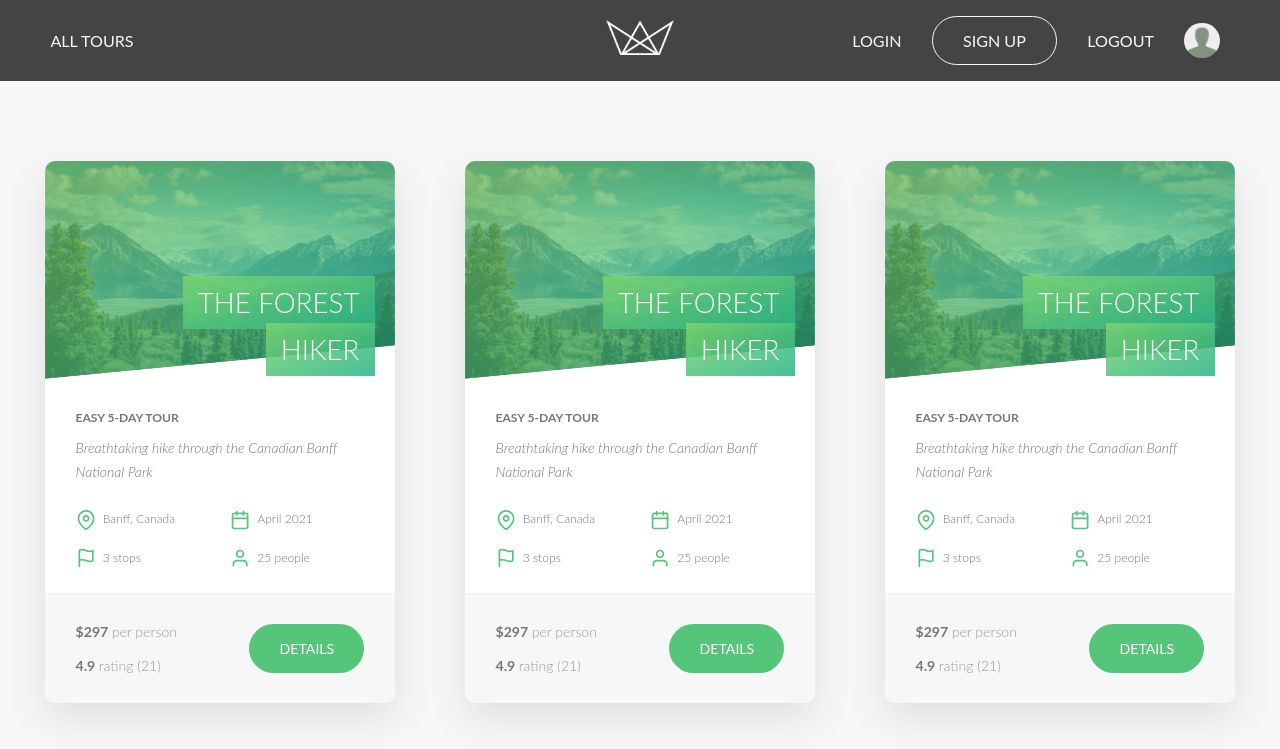
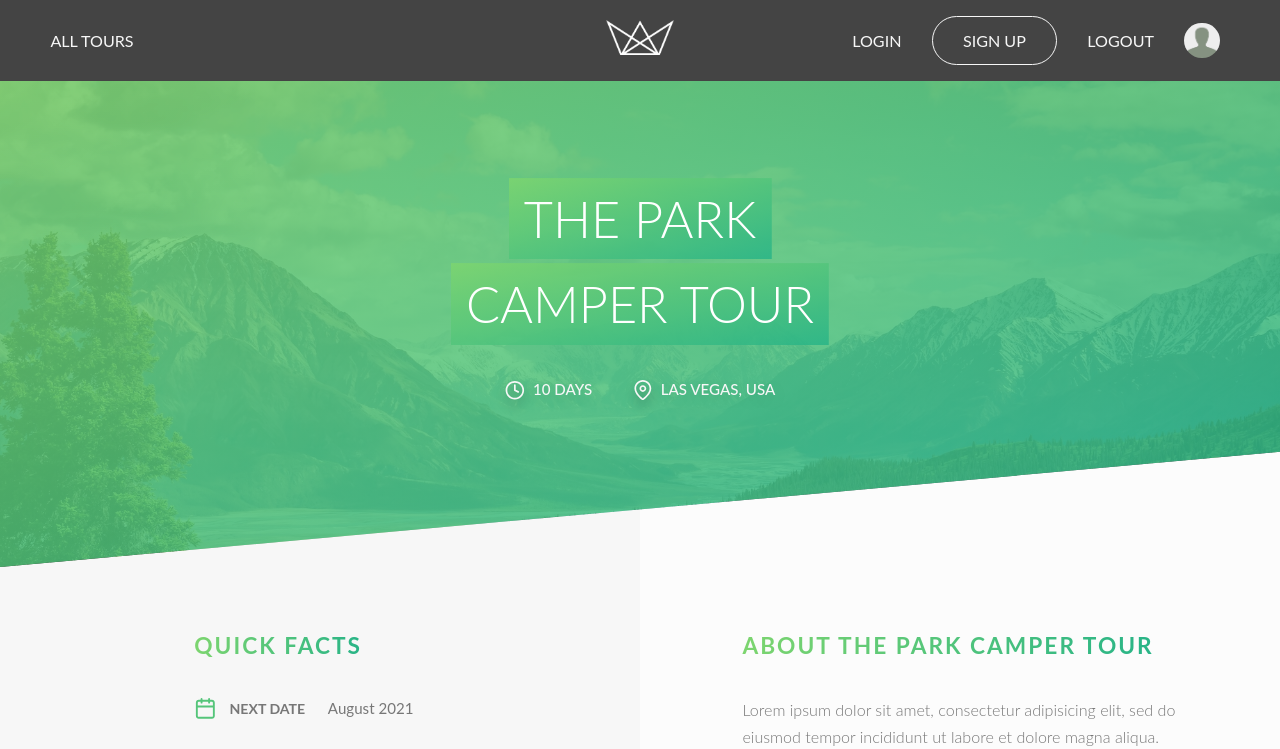
Before and after one commit to metodievmartin/ng-tours-mean-app, an Angular app: page /tours/details/sr3454df32434 in a window 1280 px wide. Before the commit this address led to /. Shown: the top 749 px of the page. Built offline with nearby package versions, Linux system fonts and the light colour scheme.

Commit message:
feat(router): set up routing

```diff
--- a/src/app/app-routing.module.ts
+++ b/src/app/app-routing.module.ts
@@ -1,7 +1,12 @@
 import { NgModule } from '@angular/core';
 import { RouterModule, Routes } from '@angular/router';
+import { PageNotFoundComponent } from './core/components/page-not-found/page-not-found.component';
 
-const routes: Routes = [];
+const routes: Routes = [
+  { path: '', redirectTo: '/tours', pathMatch: 'full' },
+  { path: 'tours', loadChildren: () => import('./tours/tours.module').then(m => m.ToursModule) },
+  { path: '**', component: PageNotFoundComponent }
+];
 
 @NgModule({
   imports: [RouterModule.forRoot(routes)],
--- a/src/app/app.component.html
+++ b/src/app/app.component.html
@@ -2,7 +2,6 @@
 
 <main>
   <router-outlet></router-outlet>
-  <app-tour-container></app-tour-container>
 </main>
 
 <app-footer></app-footer>
--- /dev/null
+++ b/src/app/tours/tours-routing.module.ts
@@ -0,0 +1,17 @@
+import { NgModule } from '@angular/core';
+import { RouterModule, Routes } from '@angular/router';
+
+import { TourContainerComponent } from './components/tour-container/tour-container.component';
+import { TourDetailsComponent } from './components/tour-details/tour-details.component';
+
+const toursRoutes: Routes = [
+  { path: '', component: TourContainerComponent },
+  { path: 'tours/details/:id', component: TourDetailsComponent, pathMatch: 'full' }
+];
+
+@NgModule({
+  imports: [RouterModule.forChild(toursRoutes)],
+  exports: [RouterModule]
+})
+export class ToursRoutingModule {
+}
--- a/src/app/tours/tours.module.ts
+++ b/src/app/tours/tours.module.ts
@@ -3,6 +3,8 @@ import { CommonModule } from '@angular/common';
 import { TourCardComponent } from './components/tour-card/tour-card.component';
 import { TourContainerComponent } from './components/tour-container/tour-container.component';
 import { TourDetailsComponent } from './components/tour-details/tour-details.component';
+import { ToursRoutingModule } from './tours-routing.module';
+import { RouterModule } from '@angular/router';
 
 @NgModule({
   declarations: [
@@ -15,7 +17,9 @@ import { TourDetailsComponent } from './components/tour-details/tour-details.com
     TourDetailsComponent
   ],
   imports: [
-    CommonModule
+    CommonModule,
+    ToursRoutingModule,
+    RouterModule
   ]
 })
 export class ToursModule { }
```
